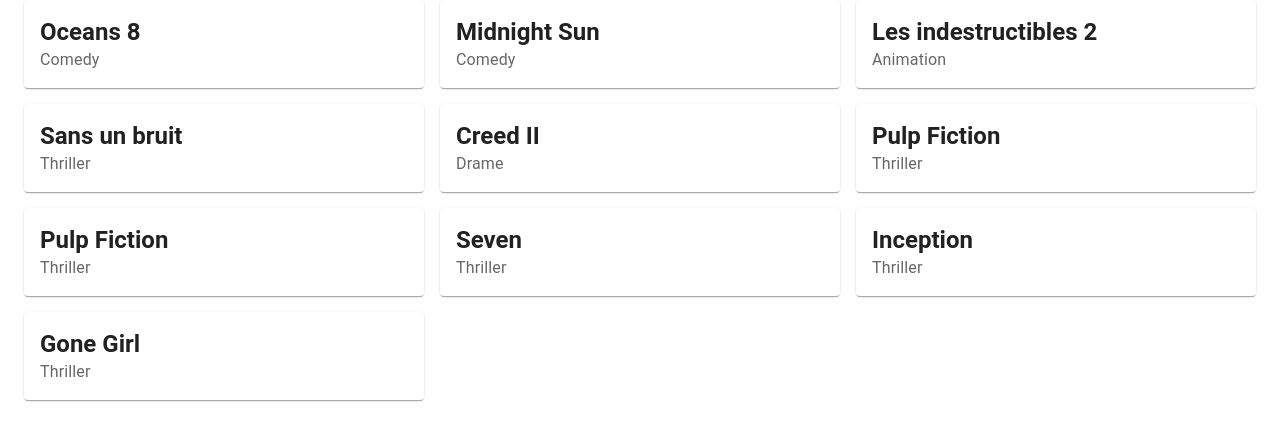
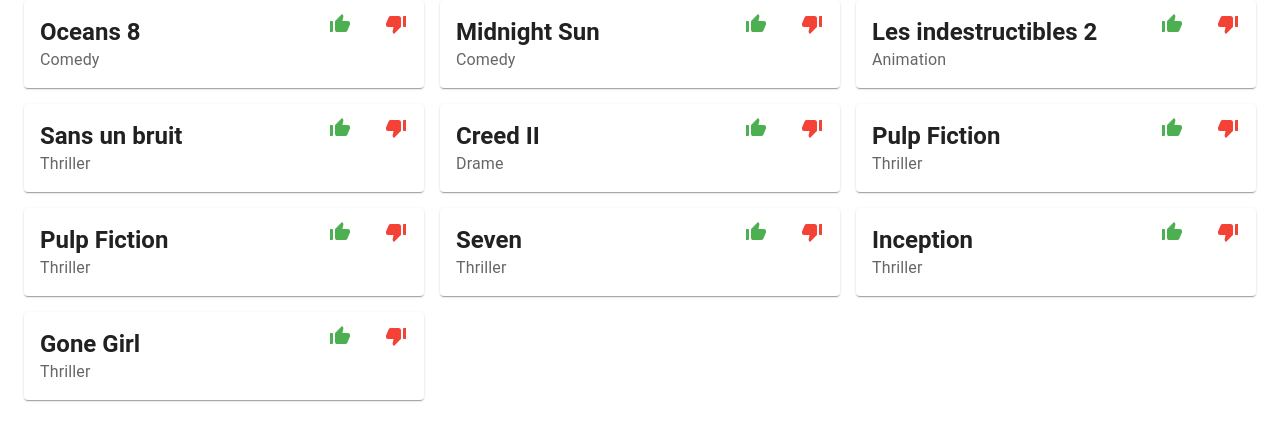
Before and after one commit to BenGex31/react-interview, a React (Create React App) app: page / in a window 1280 px wide. Shown: the top 440 px of the page. Built offline with nearby package versions, Linux system fonts and the light colour scheme.

Commit message:
Update MovieCard.tsx
display likes and dislikes

```diff
--- a/src/components/MovieCard.tsx
+++ b/src/components/MovieCard.tsx
@@ -1,12 +1,16 @@
-import { Card, CardHeader, Typography } from "@mui/material";
+import { ThumbDownAlt, ThumbUpAlt } from "@mui/icons-material";
+import { Card, CardHeader, Stack, Tooltip, Typography } from "@mui/material";
+import { green, red } from "@mui/material/colors";
 import React from "react";
 
 type movieCardProps = {
   title: string;
   category: string;
+  likes: number;
+  dislikes: number;
 };
 
-const MovieCard = ({ title, category }: movieCardProps) => {
+const MovieCard = ({ title, category, likes, dislikes }: movieCardProps) => {
   return (
     <Card>
       <CardHeader
@@ -16,6 +20,18 @@
           </Typography>
         }
         subheader={category}
+        action={
+          <Stack direction={"row"} spacing={3}>
+            <Stack direction={"row"} spacing={1}>
+              <ThumbUpAlt sx={{ color: green[500] }} />{" "}
+              <Typography>{likes}</Typography>
+            </Stack>
+            <Stack direction={"row"} spacing={1}>
+              <ThumbDownAlt sx={{ color: red[500] }} />{" "}
+              <Typography>{dislikes}</Typography>
+            </Stack>
+          </Stack>
+        }
       />
     </Card>
   );
```
